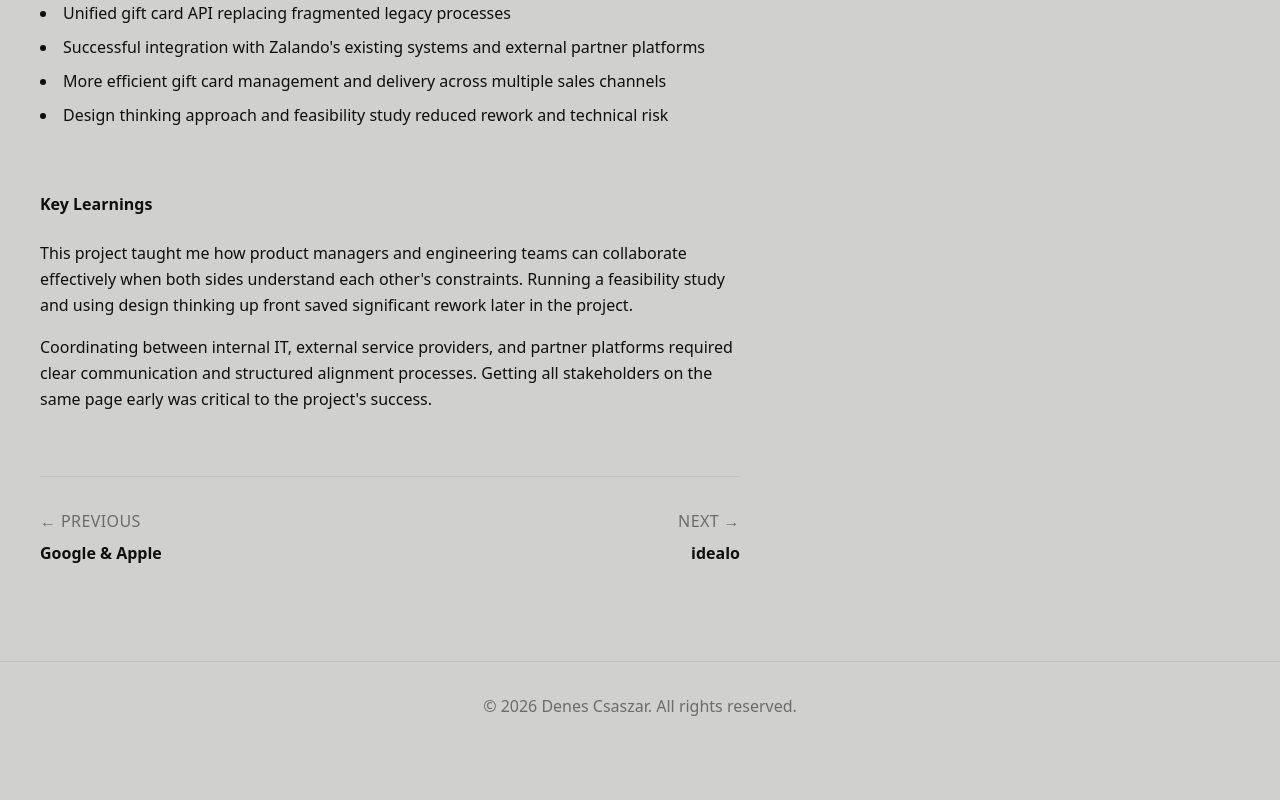
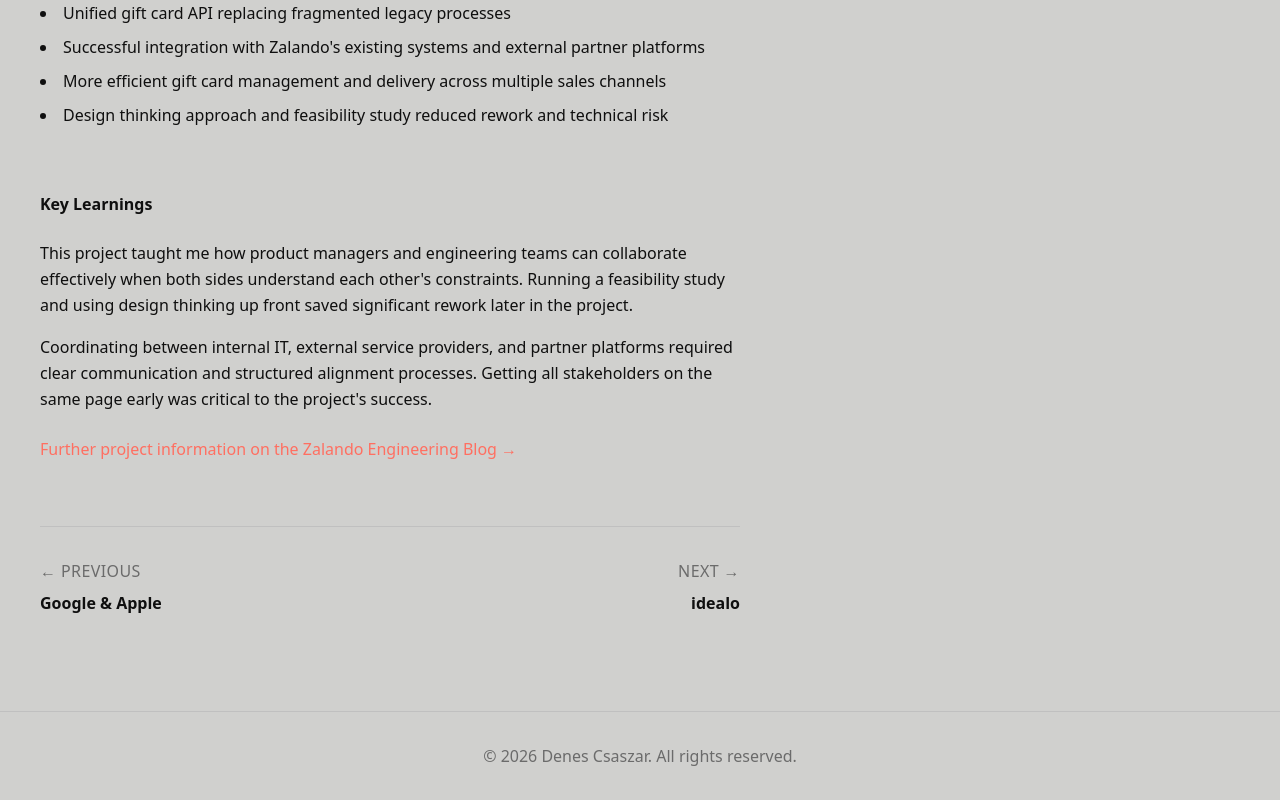
Before and after one commit to denescsaszar/portfolio, a Next.js app: page /case-studies/zalando-api in a window 1280 px wide. Shown: the part 1773-2573 px from the top of the page. Before the commit the page ends 2523 px from the top, so only its background shows below. Built offline with nearby package versions, Linux system fonts and the light colour scheme.

Commit message:
add Zalando API and Deutsche Bank case studies with real content

```diff
--- a/app/case-studies/zalando-api/page.tsx
+++ b/app/case-studies/zalando-api/page.tsx
@@ -104,6 +104,16 @@ export default function ZalandoApiCaseStudy() {
           alignment processes. Getting all stakeholders on the same page early
           was critical to the project&apos;s success.
         </p>
+        <p className="mt-6">
+          <a
+            href="https://engineering.zalando.com/posts/2018/04/improving-efficiency-offline-campaigns.html"
+            target="_blank"
+            rel="noopener noreferrer"
+            className="text-coral hover:text-foreground transition-colors"
+          >
+            Further project information on the Zalando Engineering Blog &rarr;
+          </a>
+        </p>
       </CaseStudySection>
 
       <CaseStudyNav
```
